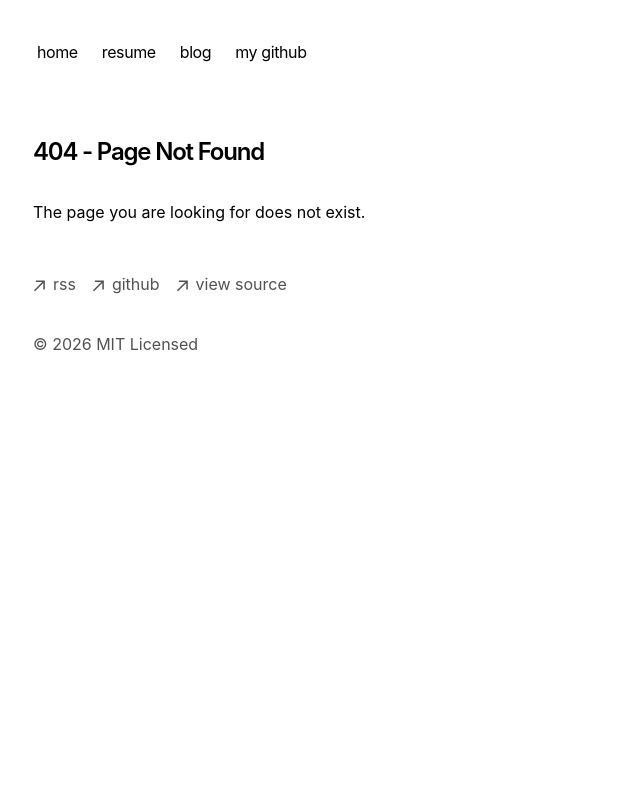
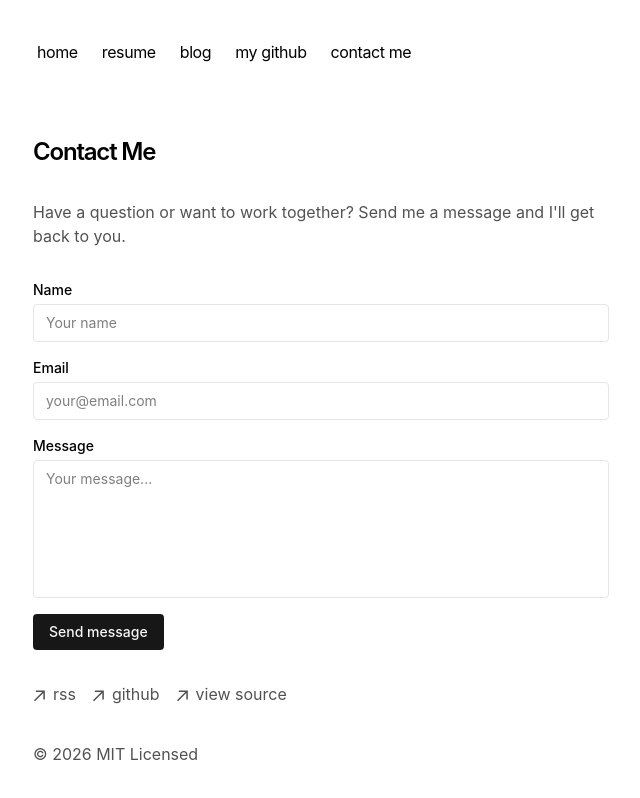
Before and after one commit to vedssharma/next-blog, a Next.js app: page /contact in a window 1280 px wide. Before the commit this address had no page. Shown: the top 798 px of the page, without its empty margins (319-959 px from the left). Built offline with nearby package versions, Linux system fonts and the light colour scheme.

Commit message:
add contact page for email communication

```diff
--- a/app/components/nav.tsx
+++ b/app/components/nav.tsx
@@ -12,6 +12,9 @@ const navItems = {
   },
   'https://github.com/vedssharma': {
     name: 'my github',
+  },
+  '/contact': {
+    name: 'contact me',
   },
 }
 
--- /dev/null
+++ b/app/contact/page.tsx
@@ -0,0 +1,68 @@
+export default function ContactPage() {
+  return (
+    <section>
+      <h1 className="font-semibold text-2xl mb-8 tracking-tighter">Contact Me</h1>
+      <p className="mb-8 text-neutral-600 dark:text-neutral-400">
+        Have a question or want to work together? Send me a message and I'll get back to you.
+      </p>
+      <form
+        action="https://formsubmit.co/vedssharma@gmail.com"
+        method="POST"
+        className="flex flex-col gap-4"
+      >
+        <input type="hidden" name="_subject" value="New message from your blog" />
+        <input type="hidden" name="_captcha" value="false" />
+        <input type="hidden" name="_next" value="https://vedsharma.dev/contact?sent=true" />
+
+        <div className="flex flex-col gap-1">
+          <label htmlFor="name" className="text-sm font-medium">
+            Name
+          </label>
+          <input
+            id="name"
+            type="text"
+            name="name"
+            required
+            placeholder="Your name"
+            className="border border-neutral-200 dark:border-neutral-700 bg-transparent rounded px-3 py-2 text-sm focus:outline-none focus:ring-1 focus:ring-neutral-400"
+          />
+        </div>
+
+        <div className="flex flex-col gap-1">
+          <label htmlFor="email" className="text-sm font-medium">
+            Email
+          </label>
+          <input
+            id="email"
+            type="email"
+            name="email"
+            required
+            placeholder="your@email.com"
+            className="border border-neutral-200 dark:border-neutral-700 bg-transparent rounded px-3 py-2 text-sm focus:outline-none focus:ring-1 focus:ring-neutral-400"
+          />
+        </div>
+
+        <div className="flex flex-col gap-1">
+          <label htmlFor="message" className="text-sm font-medium">
+            Message
+          </label>
+          <textarea
+            id="message"
+            name="message"
+            required
+            rows={6}
+            placeholder="Your message..."
+            className="border border-neutral-200 dark:border-neutral-700 bg-transparent rounded px-3 py-2 text-sm focus:outline-none focus:ring-1 focus:ring-neutral-400 resize-none"
+          />
+        </div>
+
+        <button
+          type="submit"
+          className="self-start px-4 py-2 text-sm font-medium bg-neutral-900 dark:bg-neutral-100 text-neutral-100 dark:text-neutral-900 rounded hover:opacity-80 transition-opacity"
+        >
+          Send message
+        </button>
+      </form>
+    </section>
+  )
+}
```
